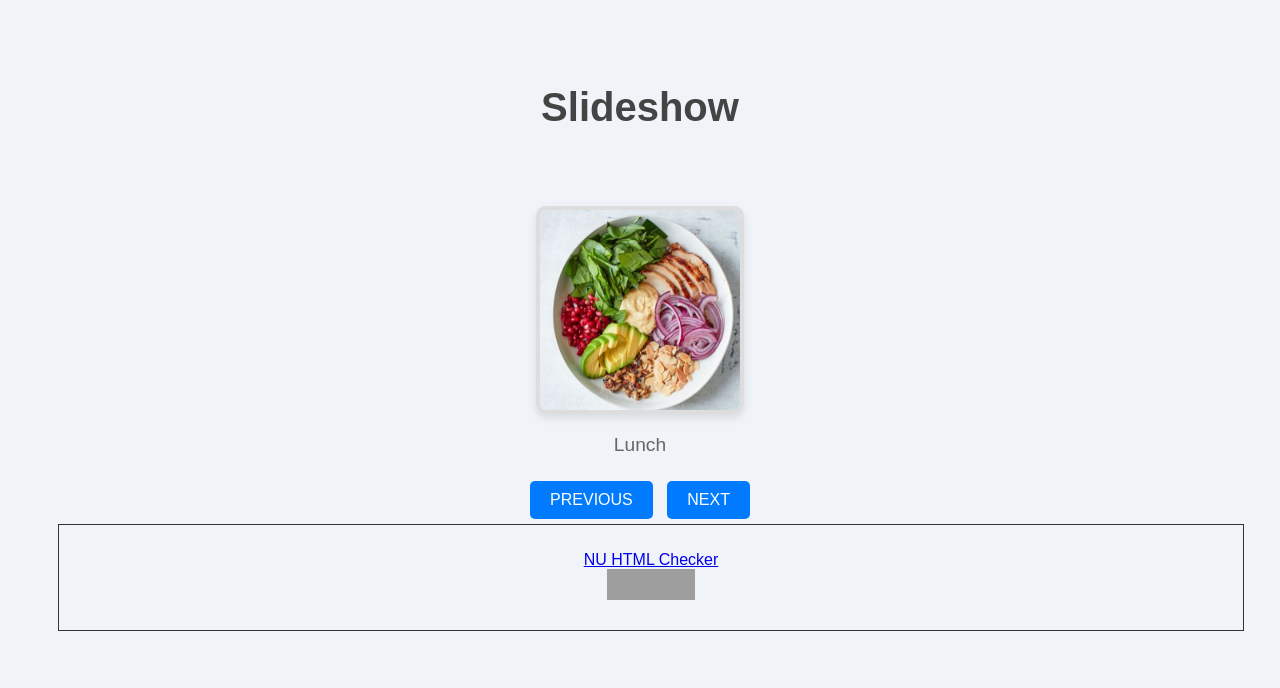
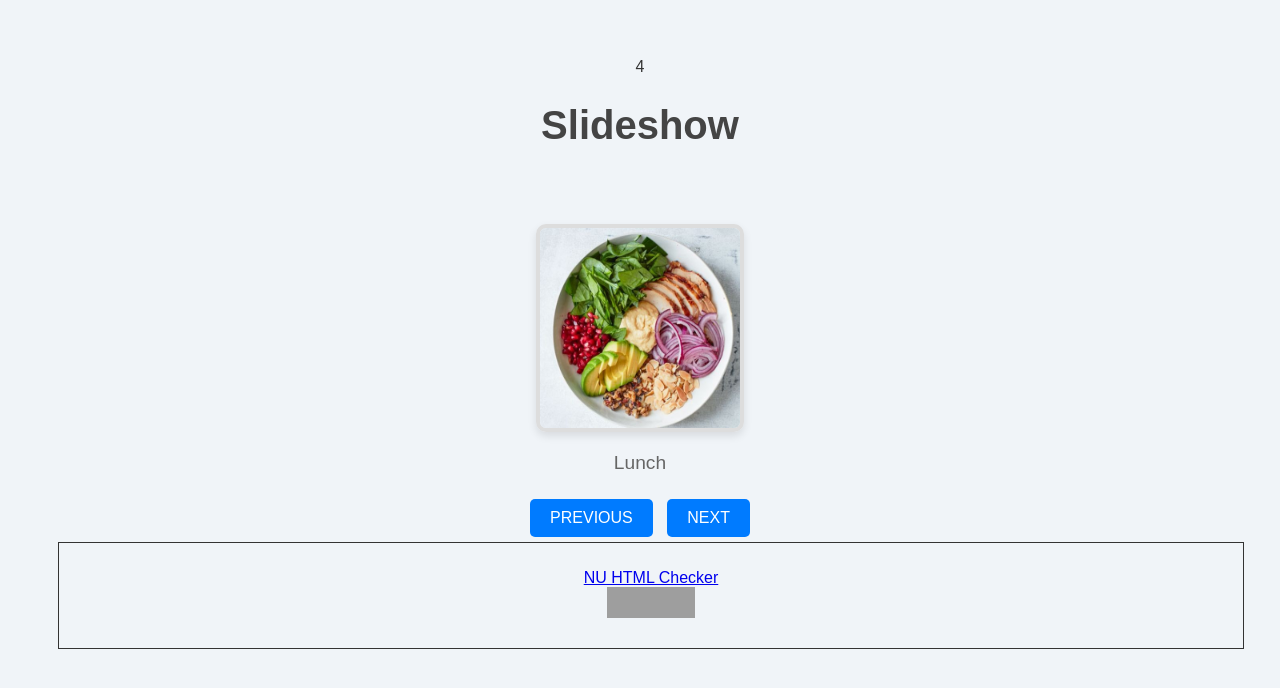
Before and after one commit to llvovsky/dev109, a plain HTML site: page a5/index.html in a window 1280 px wide. Drawn offline with Linux system fonts and the light colour scheme; grey boxes are pictures that could not be loaded.

Commit message:
Update index.html

```diff
--- a/a5/index.html
+++ b/a5/index.html
@@ -8,6 +8,8 @@
     <link rel="stylesheet" href="css/carousel.css" >  <!-- Link to external CSS file -->
 </head>
 <body>
+<div id="timer">4</div>
+
 <h1>Slideshow</h1>
 
 <input id="auto" type="checkbox" checked>
```
